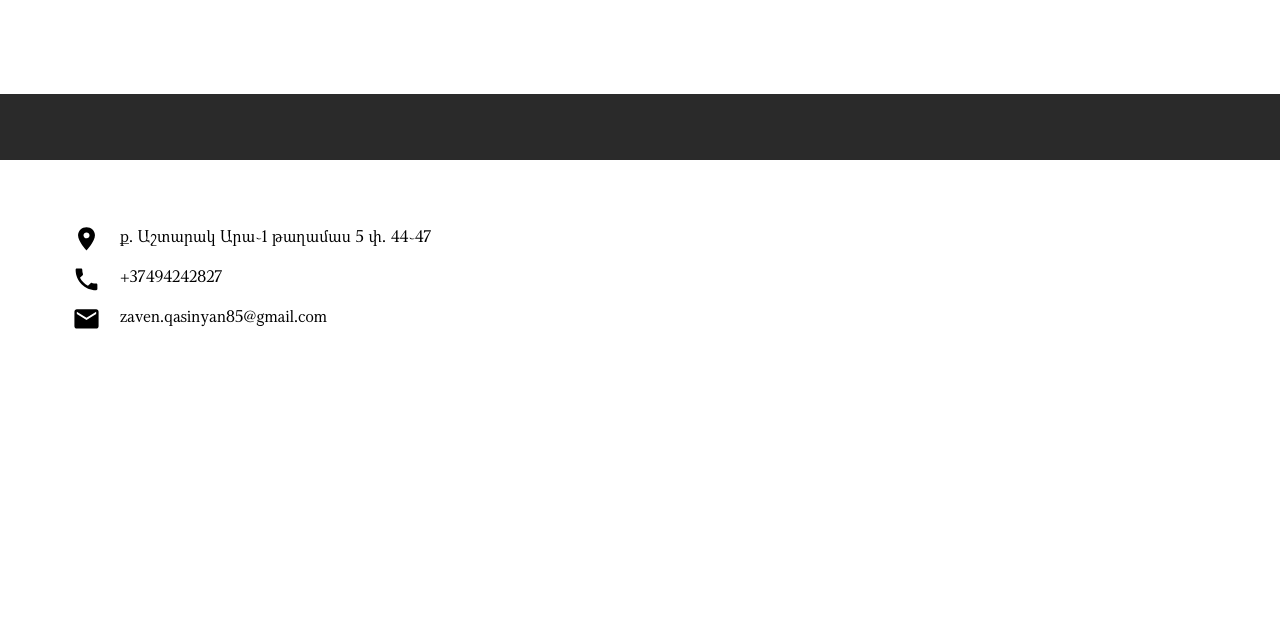
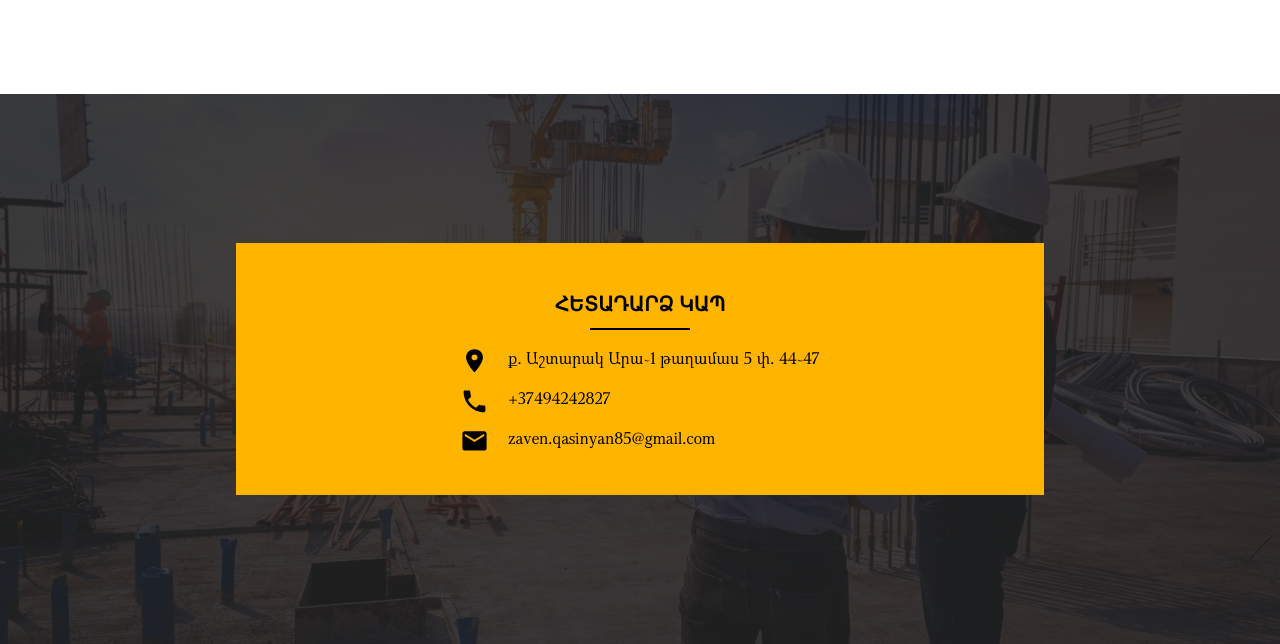
Before and after one commit to MichaelRights/vig-ash, a Gatsby site: page / in a window 1280 px wide. Shown: the part 1168-1812 px from the top of the page. Built offline with nearby package versions, Linux system fonts and the light colour scheme; Gatsby itself is replaced by a stand-in of ours; a web font is replaced by a local one.

Commit message:
changed contacts section

```diff
--- a/src/pages/index.css
+++ b/src/pages/index.css
@@ -27,6 +27,7 @@
 }
 
 * {
+  scroll-behavior: smooth;
   box-sizing: border-box;
   margin: 0;
   font-family: "GHEA Mariam" !important;
@@ -40,12 +41,33 @@ main {
   overflow: hidden;
 }
 
+a {
+  color: black;
+  text-decoration-color: black;
+  text-decoration: none;
+}
+a:hover {
+  text-decoration: underline;
+}
+
+.section {
+  height: 100vh;
+}
+
 .section-1 {
   background: url("../images/construction-background.jpg");
   background-repeat: no-repeat;
   background-size: cover;
   background-position: center;
 }
+
+.section-3 {
+  background: url("../images/construction-background-2.jpg");
+  background-repeat: no-repeat;
+  background-size: cover;
+  background-position: center;
+}
+
 .icon::before {
   width: 1.5rem;
   height: 1.5rem;
--- a/src/pages/index.tsx
+++ b/src/pages/index.tsx
@@ -10,10 +10,13 @@ const IndexPage: React.FC<PageProps> = () => {
       display="flex"
       flexDirection="column"
       component="main"
+      overflow="hidden"
+      position="relative"
     >
       <Box
         mx={1}
         position="sticky"
+        overflow="hidden"
         top={0}
         width="100vw"
         height={80}
@@ -25,9 +28,15 @@ const IndexPage: React.FC<PageProps> = () => {
       >
         <Typography variant="h6">ՎԻԳ - ԱՇ ՍՊԸ</Typography>
         <Box display="flex" flexDirection="row" gap={4}>
-          <Typography variant="body1">Ծառայություններ</Typography>
-          <Typography variant="body1">Նախագծեր</Typography>
-          <Typography variant="body1">Հետադարձ կապ</Typography>
+          <Typography component="a" href="#services" variant="body1">
+            Ծառայություններ
+          </Typography>
+          <Typography component="a" href="#projects" variant="body1">
+            Նախագծեր
+          </Typography>
+          <Typography component="a" href="#contacts" variant="body1">
+            Հետադարձ կապ
+          </Typography>
         </Box>
       </Box>
       <Box
@@ -127,10 +136,40 @@ const IndexPage: React.FC<PageProps> = () => {
           </Box>
         </Box>
       </Box>
-      <Box minHeight={550} id="contact" component="section">
-        <Grid2 container direction="column" minHeight={550}>
-          <Box height={66} sx={{ background: "#2A2A2A" }}></Box>
-          <Box display="flex" flexDirection="column" pt={6} pl={9}>
+      <Box
+        minHeight={550}
+        id="contacts"
+        className="section-3"
+        component="section"
+      >
+        <Grid2
+          height={550}
+          display="flex"
+          justifyContent="center"
+          style={{ background: "#1F1F1FD9" }}
+        >
+          <Grid2
+            container
+            direction="column"
+            px={{ lg: 28, md: 20, xs: 4 }}
+            alignSelf="center"
+            justifyContent="center"
+            alignItems="center"
+            style={{ background: "#FFB400" }}
+            minHeight={252}
+          >
+            <Box
+              display="flex"
+              flexDirection="column"
+              justifyContent="center"
+              alignItems="center"
+            >
+              <Typography fontWeight="700" variant="h6">
+                ՀԵՏԱԴԱՐՁ ԿԱՊ
+              </Typography>
+              <Box width={100} mt={1} borderBottom="2px solid black" />
+            </Box>
+            <Box display="flex" flexDirection="column">
               <Box
                 marginTop={2}
                 className="icon icon-location"
@@ -161,6 +200,7 @@ const IndexPage: React.FC<PageProps> = () => {
               </Box>
             </Box>
           </Grid2>
+        </Grid2>
       </Box>
     </Box>
   );
```
Also changed, not shown: src/images/construction-background-2.jpg (added). Lines whose indentation alone changed are shown as unchanged.
